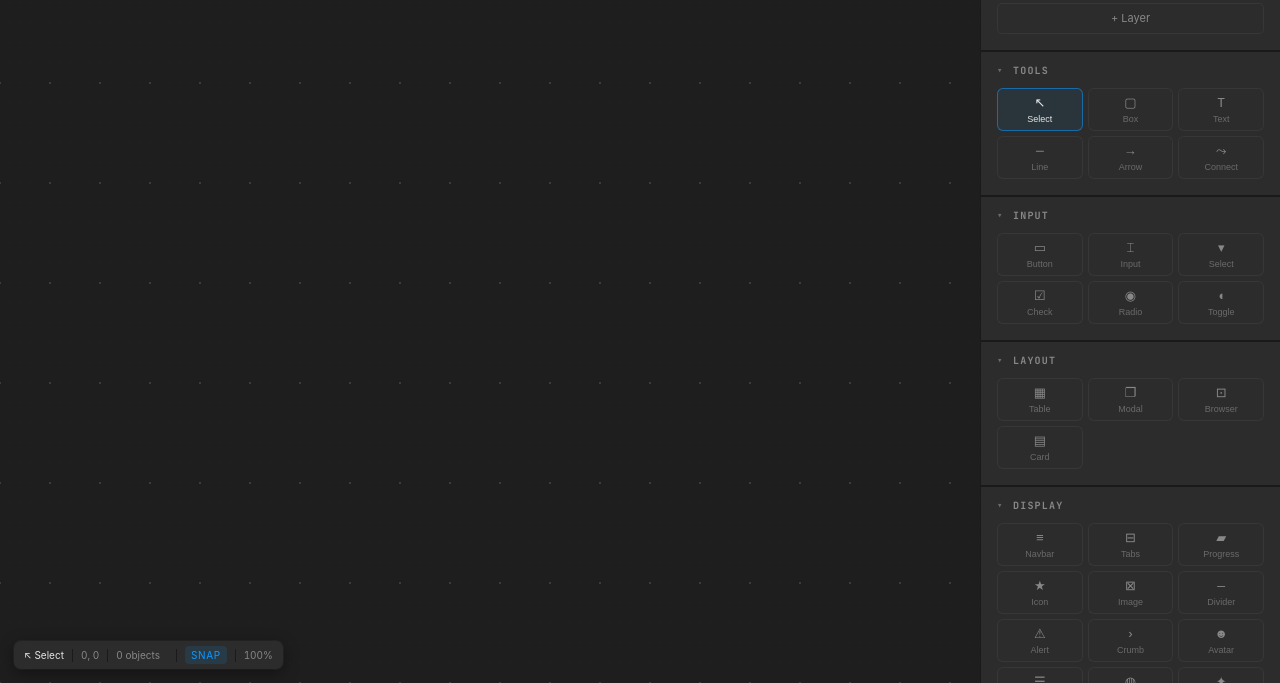
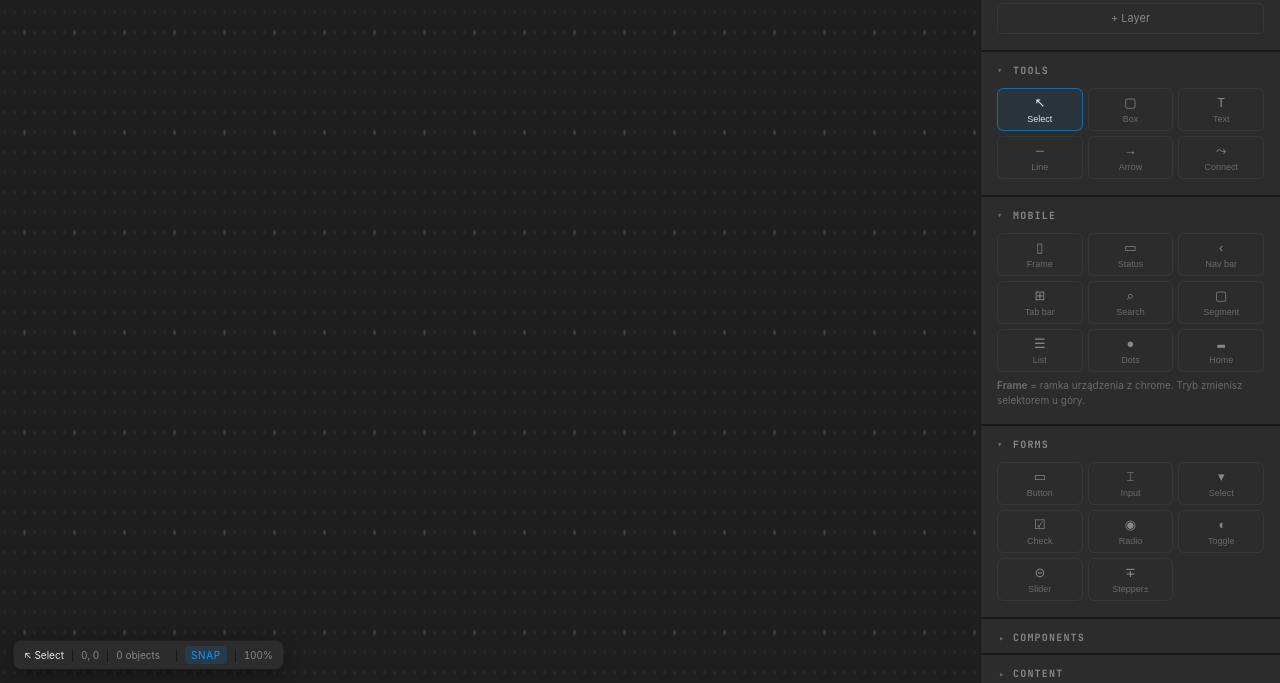
Before and after one commit to vod123qwe/wiredraft, a website: page index.html in a window 1280 px wide. Shown: the part 117-800 px from the top of the page. Drawn offline with Linux system fonts and the light colour scheme.

Commit message:
Mobile-first defaults, much larger canvas, simplified sidebar
- Canvas: dot grid moved from <canvas> to a cheap CSS background (scales to any size);
  base workspace floor raised to 600x280 (+3x viewport); added Zoom-to-fit (⊡ / Shift+1)
  and auto-fit when opening a shared link.
- Default design mode = Mobile App; new pages inherit the current mode; mode selector
  reordered (Mobile / iOS / Desktop).
- Sidebar restructured & simplified: TOOLS · MOBILE (mode-aware, on top) · FORMS ·
  COMPONENTS (merged old LAYOUT+DISPLAY, collapsed) · CONTENT (collapsed). Removed the
  separate DISPLAY group.

Co-Authored-By: Claude Opus 4.8 <noreply@anthropic.com>

```diff
--- a/index.html
+++ b/index.html
@@ -82,7 +82,11 @@
   .canvas-area.panning, .canvas-area.panning .wobj { cursor: grabbing !important; }
   .artboard {
     position: relative;
-    background: transparent;
+    background-color: transparent;
+    background-image:
+      radial-gradient(var(--grid-dot-major) 1.1px, transparent 1.6px),
+      radial-gradient(var(--grid-dot) 0.8px, transparent 1.1px);
+    background-repeat: repeat, repeat;
   }
   .artboard-label { display: none; }
   /* grid backdrop */
@@ -427,7 +431,6 @@
     <div class="artboard-wrap" id="artboardWrap">
       <div class="artboard" id="artboard">
         <div class="artboard-label" id="artboardLabel">80 × 30</div>
-        <canvas class="grid-bg" id="gridBg"></canvas>
         <pre id="ascii"></pre>
         <div id="overlay"></div>
         <div class="drop-ghost" id="dropGhost"></div>
@@ -457,30 +460,25 @@
       <div class="section-body"><div class="palette" data-group="secTools"></div></div>
     </div>
 
+    <div class="section" id="secChrome">
+      <button class="section-head" data-sec><span class="caret">▾</span> <span class="chrome-title">MOBILE</span></button>
+      <div class="section-body">
+        <div class="palette" id="chromePalette"></div>
+        <div class="info"><b>Frame</b> = ramka urządzenia z chrome. Tryb zmienisz selektorem u góry.</div>
+      </div>
+    </div>
+
     <div class="section" id="secInput">
-      <button class="section-head" data-sec><span class="caret">▾</span> INPUT</button>
+      <button class="section-head" data-sec><span class="caret">▾</span> FORMS</button>
       <div class="section-body"><div class="palette" data-group="secInput"></div></div>
     </div>
 
-    <div class="section" id="secLayout">
-      <button class="section-head" data-sec><span class="caret">▾</span> LAYOUT</button>
+    <div class="section collapsed" id="secLayout">
+      <button class="section-head" data-sec><span class="caret">▾</span> COMPONENTS</button>
       <div class="section-body"><div class="palette" data-group="secLayout"></div></div>
     </div>
 
-    <div class="section" id="secDisplay">
-      <button class="section-head" data-sec><span class="caret">▾</span> DISPLAY</button>
-      <div class="section-body"><div class="palette" data-group="secDisplay"></div></div>
-    </div>
-
-    <div class="section" id="secChrome">
-      <button class="section-head" data-sec><span class="caret">▾</span> <span class="chrome-title">WEB</span></button>
-      <div class="section-body">
-        <div class="palette" id="chromePalette"></div>
-        <div class="info">Tryb wybierasz u góry (Desktop / Mobile / iOS). <b>Frame</b> wstawia ramkę urządzenia z chrome.</div>
-      </div>
-    </div>
-
-    <div class="section" id="secContent">
+    <div class="section collapsed" id="secContent">
       <button class="section-head" data-sec><span class="caret">▾</span> CONTENT</button>
       <div class="section-body"><div class="palette" data-group="secContent"></div></div>
     </div>
@@ -543,9 +541,9 @@
     <div class="tb-tabs" id="pageTabs"></div>
     <button class="ptab-add" id="addPage" title="Nowa strona">+</button>
     <select id="modeSel" class="mode-sel" title="Tryb projektowania">
+      <option value="mobile">▯ Mobile App</option>
+      <option value="ios"> iOS App</option>
       <option value="desktop">▢ Web Desktop</option>
-      <option value="mobile">▯ Web Mobile</option>
-      <option value="ios"> iOS App</option>
     </select>
   </div>
   <div class="tb-right">
@@ -561,6 +559,7 @@
       <span class="zoomval" id="zoomVal">100%</span>
       <button id="zoomIn">+</button>
       <button id="zoomReset" title="Reset (Ctrl+0)">⊙</button>
+      <button id="zoomFit" title="Dopasuj do zawartości (Shift+1)">⊡</button>
     </div>
     <button class="pill pill-icon" id="helpBtn" title="Skróty klawiszowe">?</button>
   </div>
@@ -671,7 +670,7 @@ const IC = {
 
 /* ---------- document ---------- */
 function genCode() { return 'WD-' + Math.random().toString(36).slice(2, 6).toUpperCase() + Math.random().toString(36).slice(2, 6).toUpperCase(); }
-function newPage(name) { return { id: 'pg' + uid(), name: name || 'Flow 1', layers: [{ id: 'default', name: 'Layer 1', visible: true }], objects: [] }; }
+function newPage(name, mode) { return { id: 'pg' + uid(), name: name || 'Flow 1', mode: mode || 'mobile', layers: [{ id: 'default', name: 'Layer 1', visible: true }], objects: [] }; }
 function defaultDoc() {
   const pg = newPage('Flow 1');
   const d = { version: 2, code: genCode(), grid: { cols: 80, rows: 30, cellW: 10, cellH: 20 }, pages: [pg], activePage: pg.id };
@@ -1023,21 +1022,9 @@ function render() {
   art.style.width = W + 'px'; art.style.height = H + 'px';
   $('#artboardLabel').textContent = doc.grid.cols + ' × ' + doc.grid.rows;
 
-  // grid backdrop — subtle dot grid (modern whiteboard look), major dots every 5 cells
-  const cv = $('#gridBg'); cv.width = W; cv.height = H;
-  const g = cv.getContext('2d'); g.clearRect(0, 0, W, H);
-  const cs = getComputedStyle(document.documentElement);
-  const dotMinor = cs.getPropertyValue('--grid-dot').trim() || 'rgba(255,255,255,0.06)';
-  const dotMajor = cs.getPropertyValue('--grid-dot-major').trim() || 'rgba(255,255,255,0.13)';
-  g.fillStyle = dotMinor;
-  for (let r = 0; r <= doc.grid.rows; r++) for (let c = 0; c <= doc.grid.cols; c++) {
-    if (c % 5 === 0 && r % 5 === 0) continue;
-    g.fillRect(c * cellW - 0.5, r * cellH - 0.5, 1, 1);
-  }
-  g.fillStyle = dotMajor;
-  for (let r = 0; r <= doc.grid.rows; r += 5) for (let c = 0; c <= doc.grid.cols; c += 5) {
-    g.fillRect(c * cellW - 1, r * cellH - 1, 2, 2);
-  }
+  // grid backdrop — cheap CSS dot pattern (scales to any canvas size); major dots every 5 cells
+  art.style.backgroundSize = (cellW * 5) + 'px ' + (cellH * 5) + 'px, ' + cellW + 'px ' + cellH + 'px';
+  art.style.backgroundPosition = '-0.5px -0.5px, -0.5px -0.5px';
 
   // ascii
   const pre = $('#ascii');
@@ -1135,26 +1122,26 @@ const GROUPS = {
     { t:'checkbox', gly:'☑', nm:'Check' },
     { t:'radio', gly:'◉', nm:'Radio' },
     { t:'toggle', gly:'◖', nm:'Toggle' },
+    { t:'slider', gly:'⊝', nm:'Slider' },
+    { t:'numstep', gly:'∓', nm:'Stepper±' },
   ],
   secLayout: [
+    { t:'card', gly:'▤', nm:'Card' },
+    { t:'modal', gly:'❐', nm:'Modal' },
     { t:'table', gly:'▦', nm:'Table' },
-    { t:'modal', gly:'❐', nm:'Modal' },
     { t:'browser', gly:'⊡', nm:'Browser' },
-    { t:'card', gly:'▤', nm:'Card' },
-  ],
-  secDisplay: [
     { t:'navbar', gly:'≡', nm:'Navbar' },
     { t:'tabs', gly:'⊟', nm:'Tabs' },
+    { t:'breadcrumb', gly:'›', nm:'Crumb' },
+    { t:'alert', gly:'⚠', nm:'Alert' },
+    { t:'list', gly:'☰', nm:'List' },
+    { t:'avatar', gly:'☻', nm:'Avatar' },
+    { t:'image', gly:'⊠', nm:'Image' },
+    { t:'icon', gly:'★', nm:'Icon' },
     { t:'progress', gly:'▰', nm:'Progress' },
-    { t:'icon', gly:'★', nm:'Icon' },
-    { t:'image', gly:'⊠', nm:'Image' },
-    { t:'divider', gly:'—', nm:'Divider' },
-    { t:'alert', gly:'⚠', nm:'Alert' },
-    { t:'breadcrumb', gly:'›', nm:'Crumb' },
-    { t:'avatar', gly:'☻', nm:'Avatar' },
-    { t:'list', gly:'☰', nm:'List' },
     { t:'stepper', gly:'◍', nm:'Stepper' },
     { t:'rating', gly:'✦', nm:'Rating' },
+    { t:'divider', gly:'—', nm:'Divider' },
     { t:'skeleton', gly:'▥', nm:'Skeleton' },
   ],
   secContent: [
@@ -1163,8 +1150,6 @@ const GROUPS = {
     { t:'badge', gly:'❸', nm:'Badge' },
     { t:'chip', gly:'⬚', nm:'Chip' },
     { t:'kbd', gly:'⌨', nm:'Key' },
-    { t:'slider', gly:'⊝', nm:'Slider' },
-    { t:'numstep', gly:'∓', nm:'Stepper±' },
     { t:'pagination', gly:'⋯', nm:'Pages' },
     { t:'accordion', gly:'▾', nm:'Accordion' },
     { t:'menu', gly:'☰', nm:'Menu' },
@@ -1250,9 +1235,9 @@ function centerColRow(w, h) {
 function fitGridToViewport() {
   const area = $('#canvasArea');
   const vw = area.clientWidth || window.innerWidth, vh = area.clientHeight || window.innerHeight;
-  // generous, pannable workspace: at least ~2× the viewport (room for many screens)
-  const needCols = Math.max(240, Math.ceil(vw / (doc.grid.cellW * view.zoom)) * 2);
-  const needRows = Math.max(120, Math.ceil(vh / (doc.grid.cellH * view.zoom)) * 2);
+  // huge, pannable workspace (CSS dot grid → cheap at any size): big floor + ~3× viewport
+  const needCols = Math.max(600, Math.ceil(vw / (doc.grid.cellW * view.zoom)) * 3);
+  const needRows = Math.max(280, Math.ceil(vh / (doc.grid.cellH * view.zoom)) * 3);
   doc.grid.cols = Math.max(doc.grid.cols, needCols);
   doc.grid.rows = Math.max(doc.grid.rows, needRows);
 }
@@ -1400,7 +1385,7 @@ function switchPage(id) {
 }
 function addPage() {
   pushHistory();
-  const p = newPage('Flow ' + (doc.pages.length + 1));
+  const p = newPage('Flow ' + (doc.pages.length + 1), currentMode());
   doc.pages.push(p); activatePage(p.id);
   sel.clear(); fitGridToViewport(); renderAll();
 }
@@ -1723,6 +1708,7 @@ window.addEventListener('keydown', (e) => {
   if ((e.ctrlKey || e.metaKey) && e.key.toLowerCase() === 'd') { e.preventDefault(); if (sel.size) { copySel(false); pasteClip(); } }
   if ((e.ctrlKey || e.metaKey) && e.key.toLowerCase() === 't') { e.preventDefault(); addPage(); }
   if ((e.ctrlKey || e.metaKey) && e.key === '0') { e.preventDefault(); view.zoom = 1; view.panX = 0; view.panY = 0; applyView(); }
+  if (e.shiftKey && e.code === 'Digit1') { e.preventDefault(); zoomToFit(); }
   if ((e.key === 'Delete' || e.key === 'Backspace') && sel.size) { e.preventDefault(); deleteSel(); }
   if (e.key === 'Escape') { const hp = $('#helpPop'); if (hp) hp.classList.remove('open'); const ip = $('#iconPop'); if (ip) ip.classList.remove('open'); sel.clear(); renderAll(); }
 });
@@ -1891,6 +1877,22 @@ $('#btnClear').onclick = () => { if (confirm('Wyczyścić całą makietę?')) {
 $('#zoomIn').onclick = () => { view.zoom = Math.min(5, view.zoom * 1.12); applyView(); };
 $('#zoomOut').onclick = () => { view.zoom = Math.max(0.2, view.zoom * 0.89); applyView(); };
 $('#zoomReset').onclick = () => { view.zoom = 1; view.panX = 0; view.panY = 0; applyView(); };
+function zoomToFit() {
+  if (!doc.objects.length) { view.zoom = 1; view.panX = 0; view.panY = 0; applyView(); return; }
+  let minC = Infinity, minR = Infinity, maxC = -Infinity, maxR = -Infinity;
+  doc.objects.forEach(o => { const b = boundsOf(o); minC = Math.min(minC, b.col); minR = Math.min(minR, b.row); maxC = Math.max(maxC, b.col + b.w); maxR = Math.max(maxR, b.row + b.h); });
+  const area = $('#canvasArea'); const pad = 48;
+  const cw = Math.max(1, (maxC - minC) * cellW), ch = Math.max(1, (maxR - minR) * cellH);
+  view.zoom = Math.max(0.1, Math.min(2, (area.clientWidth - pad * 2) / cw, (area.clientHeight - pad * 2) / ch));
+  view.panX = 0; view.panY = 0; applyView();
+  requestAnimationFrame(() => {
+    const aRect = area.getBoundingClientRect(), artRect = $('#artboard').getBoundingClientRect();
+    view.panX = (aRect.left + pad) - (artRect.left + minC * cellW * view.zoom);
+    view.panY = (aRect.top + pad) - (artRect.top + minR * cellH * view.zoom);
+    applyView();
+  });
+}
+$('#zoomFit').onclick = zoomToFit;
 
 ['gCols','gRows','gCW','gCH'].forEach(id => $('#'+id).addEventListener('change', () => {
   pushHistory();
@@ -2092,7 +2094,7 @@ requestAnimationFrame(() => { applyView(); });
 // load a shared doc (if any) then auto-join its live room so cursors "just work"
 (async () => {
   const openedShared = await loadFromHash();
-  if (openedShared) setTimeout(goLive, 500);
+  if (openedShared) { setTimeout(zoomToFit, 60); setTimeout(goLive, 500); }
 })();
 </script>
 </body>
```
Also changed, not shown: README.md.
